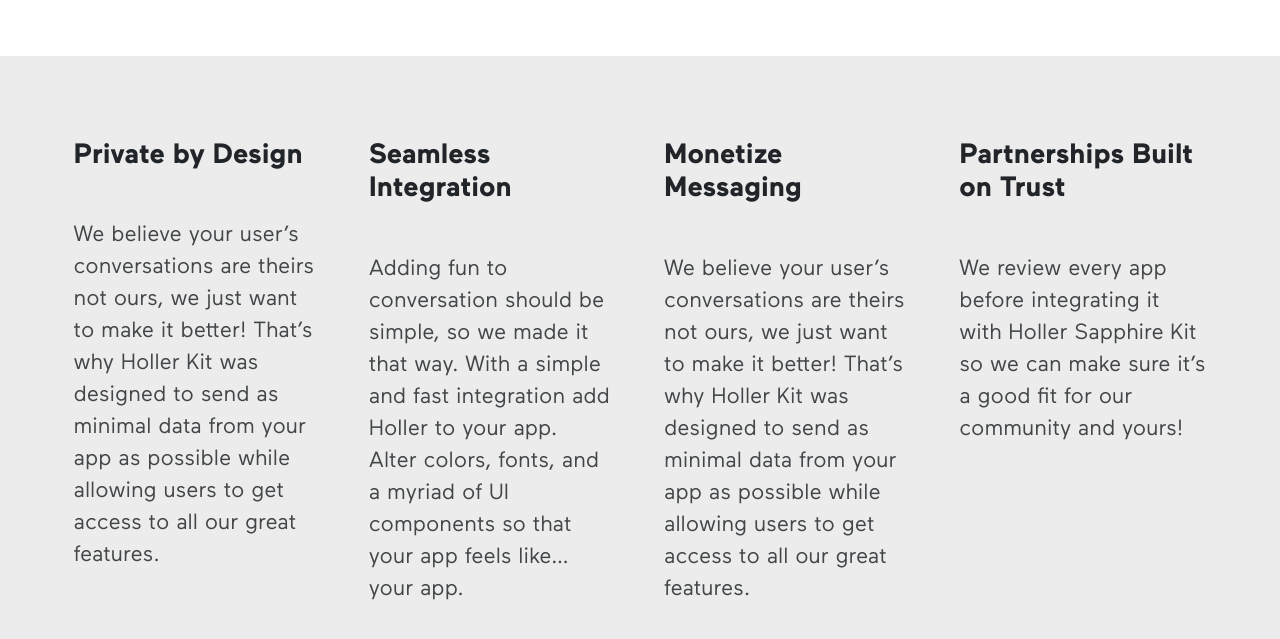
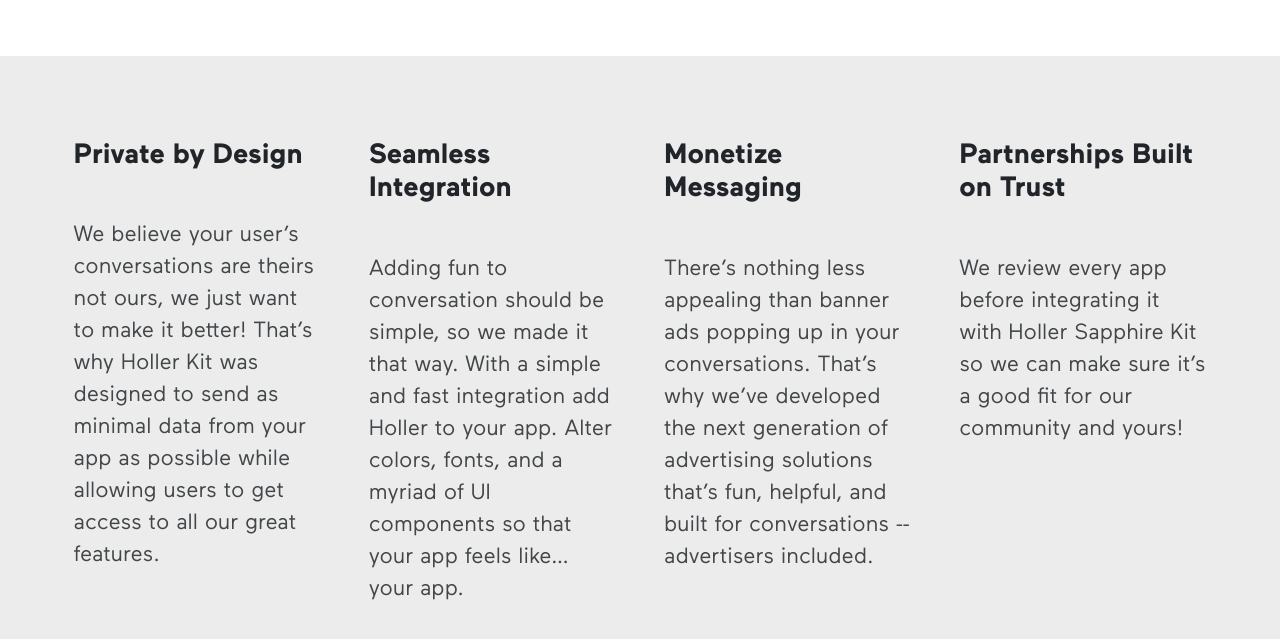
Before and after one commit to taliacotton/holler, a Jekyll site: the page built from developers.html, in a window 1280 px wide and 900 px high, scrolled down 4599 px, cut to the strip 7-702 px from the top of the window. Shown: the top 639 px of the strip. Built offline with Jekyll 4.4.1, drawn with Linux system fonts in a browser that asks for light colours; nearby versions of some CDN libraries; some of the changed text lies outside the part shown.

Commit message:
Updated 'developers.html' via CloudCannon

```diff
--- a/developers.html
+++ b/developers.html
@@ -41,7 +41,7 @@
         <div class="row">
             <div class="col-md-4 offset-md-1">
                 <h2 class="editable">
-                  Content for everyone, everywhere.
+                  Content for everyone, everywhere
                 </h2>
             </div>
             <div class="col-md-5 offset-md-1">
@@ -104,7 +104,7 @@
                 <div class="col-4 col-sm-3 col-md-2 mb-3">
                     <!-- <a href="#"> -->
                         <div class="emogi position-relative">
-                          <img src="{{emogi.image}}" class="img-fluid position-absolute">
+                          <img src="{{emogi.image}}" class="img-fluid position-absolute" />
                         </div>
                     <!-- </a> -->
                 </div>
@@ -192,14 +192,16 @@
                   Seamless Integration
                 </h3>
                 <p class="editable">
-                  Adding fun to conversation should be simple, so we made it that way. With a simple and fast integration add Holler to your app.&nbsp; Alter colors, fonts, and a myriad of UI components so that your app feels like&hellip; your app.
+                  Adding fun to conversation should be simple, so we made it that way. With a simple and fast integration add Holler to your app. Alter colors, fonts, and a myriad of UI components so that your app feels like&hellip; your app.
                 </p>
             </div>
             <div class="col-md-3 px-3" data-aos="fade-up" data-aos-delay="600">
                 <h3 class="bold mt-2 mt-md-0 mb-md-4 editable">
                   Monetize Messaging
                 </h3>
-                <p class="editable">We believe your user’s conversations are theirs not ours, we just want to make it better! That’s why Holler Kit was designed to send as minimal data from your app as possible while allowing users to get access to all our great features.</p>
+                <p class="editable">
+                  There&rsquo;s nothing less appealing than banner ads popping up in your conversations. That&rsquo;s why we&rsquo;ve developed the next generation of advertising solutions&nbsp; that&rsquo;s fun, helpful, and built for conversations -- advertisers included.
+                </p>
             </div>
             <div class="col-md-3 px-3" data-aos="fade-up" data-aos-delay="900">
                 <h3 class="bold mt-2 mt-md-0 mb-md-4 editable">
```
